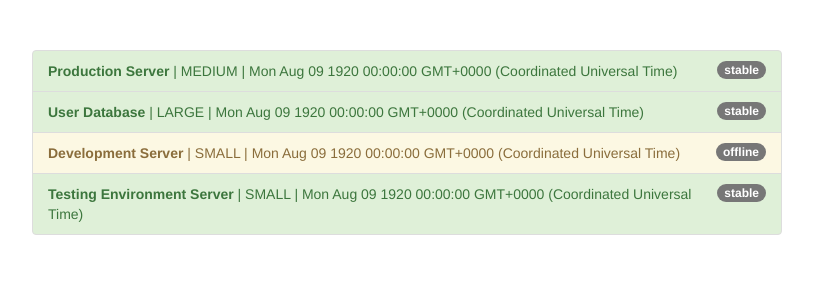
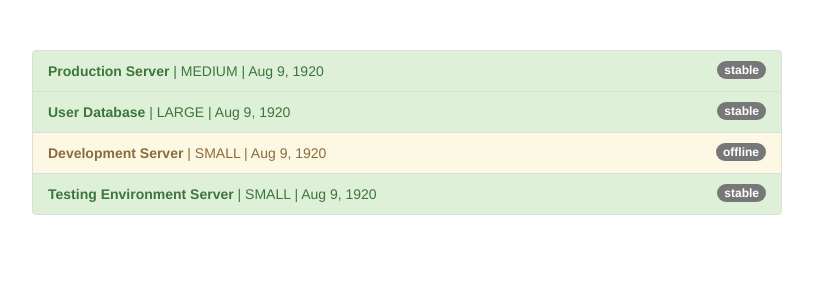
Before and after one commit to efroChang/angular-6-pipes, an Angular app: page / in a window 1280 px wide. Shown: the top 300 px of the page, without its empty margins (233-1046 px from the left). Built offline with nearby package versions, Linux system fonts and the light colour scheme.

Commit message:
Date Pipe

```diff
--- a/src/app/app.component.html
+++ b/src/app/app.component.html
@@ -12,7 +12,7 @@
           </span>
           <strong>{{ server.name }}</strong> |
           {{ server.instanceType | uppercase }} |
-          {{ server.started }}
+          {{ server.started | date }}
         </li>
       </ul>
     </div>
```
